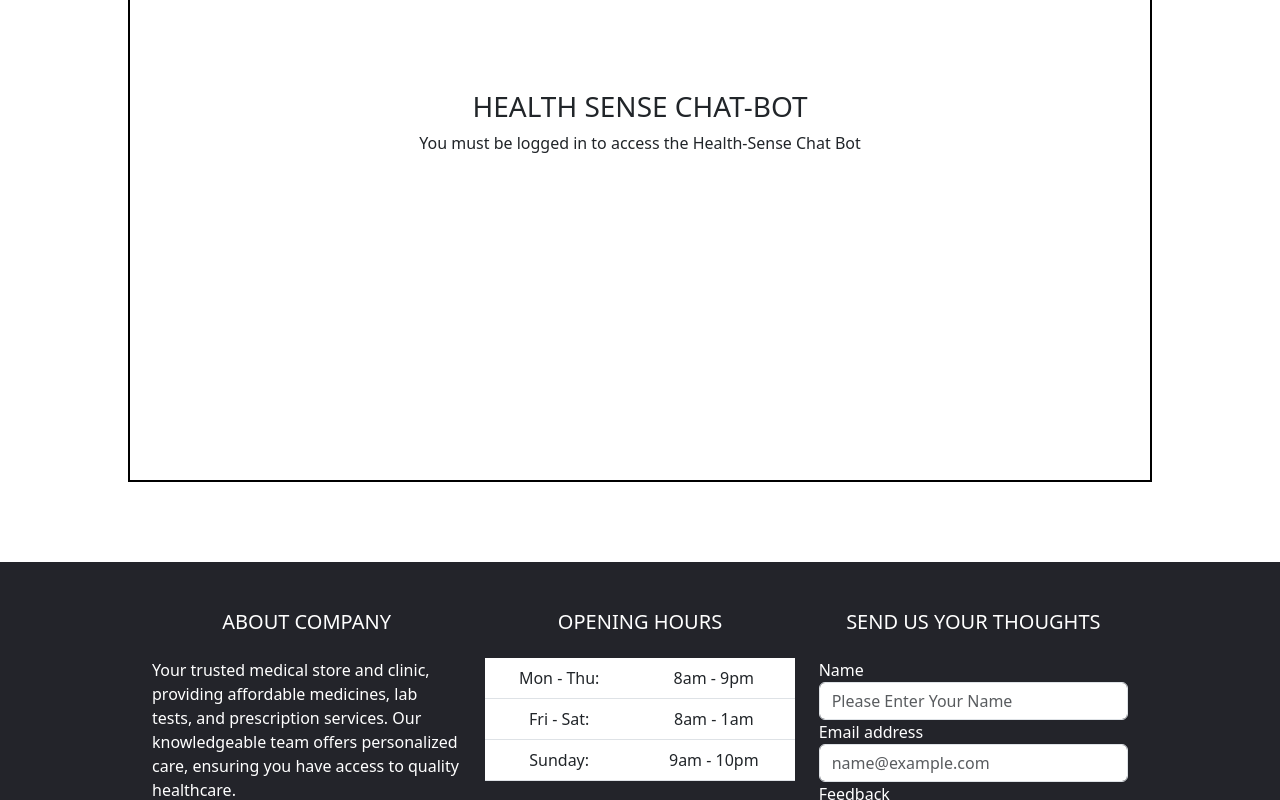
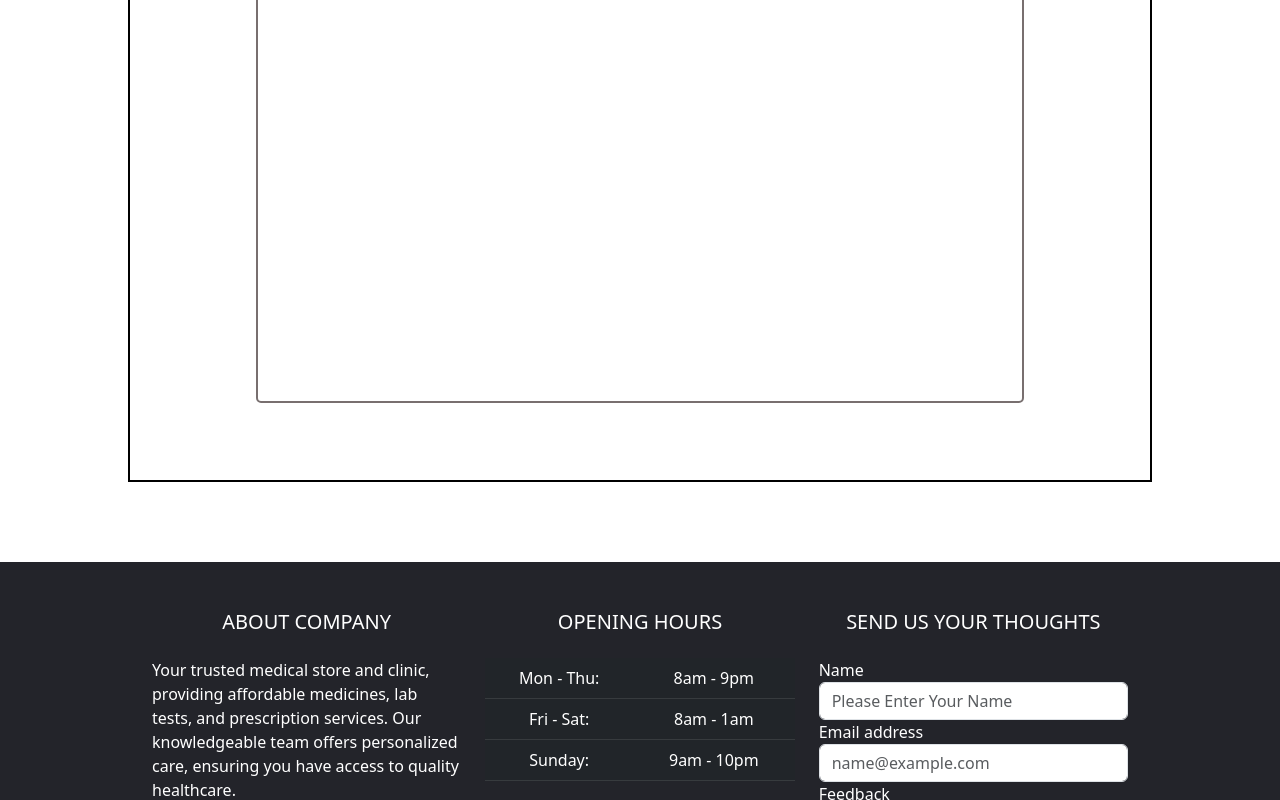
Before and after one commit to AnshhSharma/Health-Sense, a React (Create React App) app: page /chatbot in a window 1280 px wide. Shown: the part 300-1100 px from the top of the page. Built offline with nearby package versions, Linux system fonts and the light colour scheme; no server answers; a web font is replaced by a local one.

Commit message:
Style changes in medicine card and opening hours table in footer

```diff
--- a/src/Components/ChatBot.js
+++ b/src/Components/ChatBot.js
@@ -37,7 +37,7 @@ export default function ChatBot(props) {
           }
         </>
         :
-        <div>
+        <div className='chatBot'>
           <>You must be logged in to access the Health-Sense Chat Bot</>
         </div>
           }
--- a/src/Components/Footer.js
+++ b/src/Components/Footer.js
@@ -52,7 +52,7 @@ export default function Footer() {
                             {/*Grid column*/}
                             <div className="col-lg-4 col-md-6 mb-4 mb-md-0">
                                 <h5 className="text-uppercase mb-4" style={{ textAlign: 'center' }}>Opening hours</h5>
-                                <table className="table text-center text-white">
+                                <table className="table table-dark text-center text-white ">
                                     <tbody className="font-weight-normal">
                                         <tr>
                                             <td>Mon - Thu:</td>
--- a/src/Components/Medicine.js
+++ b/src/Components/Medicine.js
@@ -10,7 +10,7 @@ export default function Medicine(props) {
                     </span>
                 </div>
                 <img src={props.image} className="card-img-top" alt={props.image} style={{height:'30vh',width: '15vw'}}/>
-                <div className="card-bod y">
+                <div className="card-bod mx-3 my-3">
                     <h5 className="card-title">{props.name}</h5>
                     <p className="card-text">{props.desc}</p>
                     {/* <a href={newsUrl} className="btn btn-sm btn-primary" target='0'>Read More</a> */}
```
